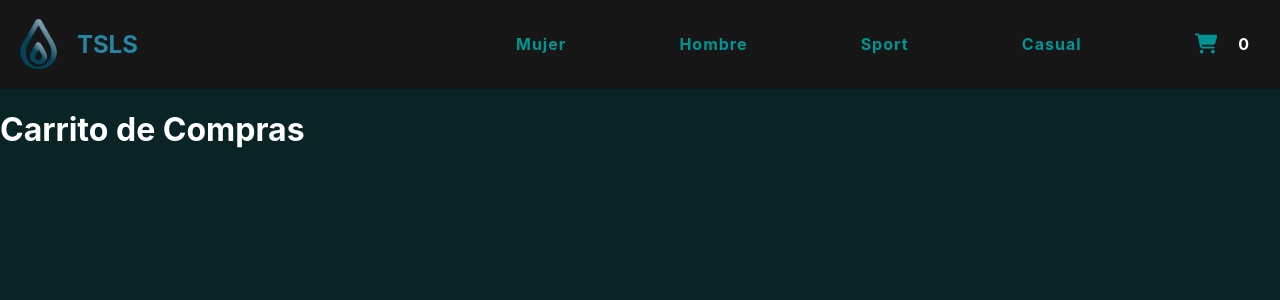
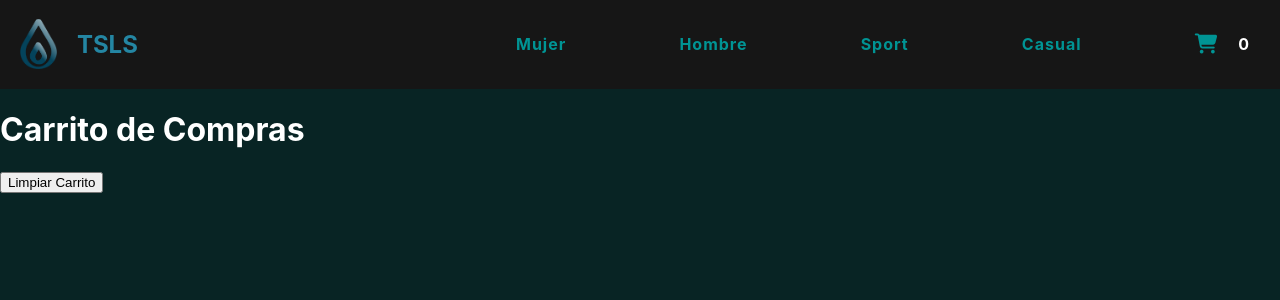
Before and after one commit to ivanamarillo/TSLS, a React (Create React App) app: page /cart in a window 1280 px wide. Shown: the top 300 px of the page. Built offline with nearby package versions, Linux system fonts and the light colour scheme.

Commit message:
Entrega 8

```diff
--- a/src/components/CartListContainer/CartListContainer.js
+++ b/src/components/CartListContainer/CartListContainer.js
@@ -3,11 +3,12 @@ import {useContext} from 'react';
 import CartContext from '../../context/CartContext';
 
 function CartListContainer() {
-    const {cart} = useContext(CartContext);
+    const {cart, limpiarCarrito} = useContext(CartContext);
     return (
         <div>
             <h1>Carrito de Compras</h1>
             <div>
+                <button onClick={() => limpiarCarrito()}>Limpiar Carrito</button>
                 {cart.map(producto => {
                     return(
                         <div className="ia_productoEnCarrito">
--- a/src/context/CartContext.js
+++ b/src/context/CartContext.js
@@ -22,6 +22,10 @@ export function CartContextProvider({children}) {
     return false;
     }
 
+    const limpiarCarrito = () => {
+        setCart([]);
+    }
+
     const getCantidadEnCarrito = () => {
         let productosTotales = 0;
         cart.forEach(producto => {
@@ -31,7 +35,7 @@ export function CartContextProvider({children}) {
     };
 
     return (
-        <CartContext.Provider value={{cart, agregarItem, getCantidadEnCarrito}}>
+        <CartContext.Provider value={{cart, agregarItem, getCantidadEnCarrito, limpiarCarrito}}>
             {children}
         </CartContext.Provider>
     )
```
